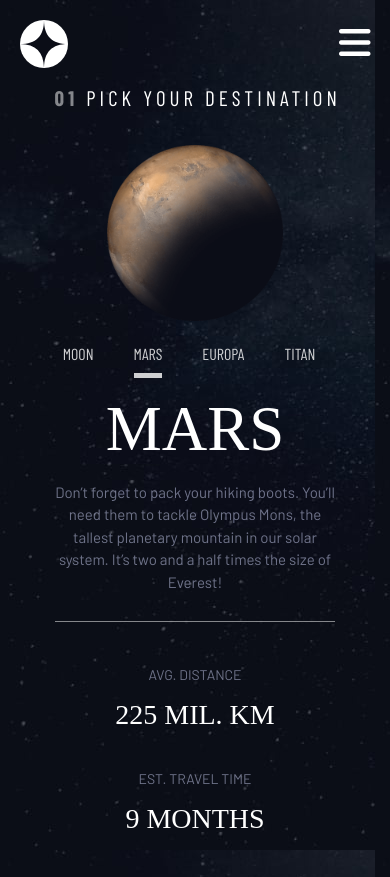
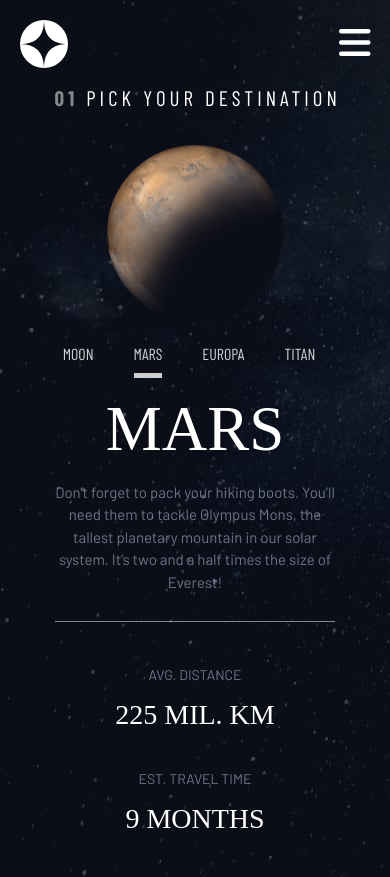
Before and after one commit to Martinsadepoju4/projects, a plain HTML site: page starter-code/destination-mars.html in a window 390 px wide. Drawn offline with nearby package versions, Linux system fonts and the light colour scheme; a web font is replaced by a local one.

Commit message:
Update destination.css

```diff
--- a/starter-code/css/destination.css
+++ b/starter-code/css/destination.css
@@ -183,7 +183,7 @@ a {
 
 @media (max-width:450px) {
   body {
-    background-image: url("../assets/destination/background-destination-mobile.jpg");
+    background-image: url("../assets/destination/background-destination-tablet.jpg");
     margin: 5%;
   }
 
```
